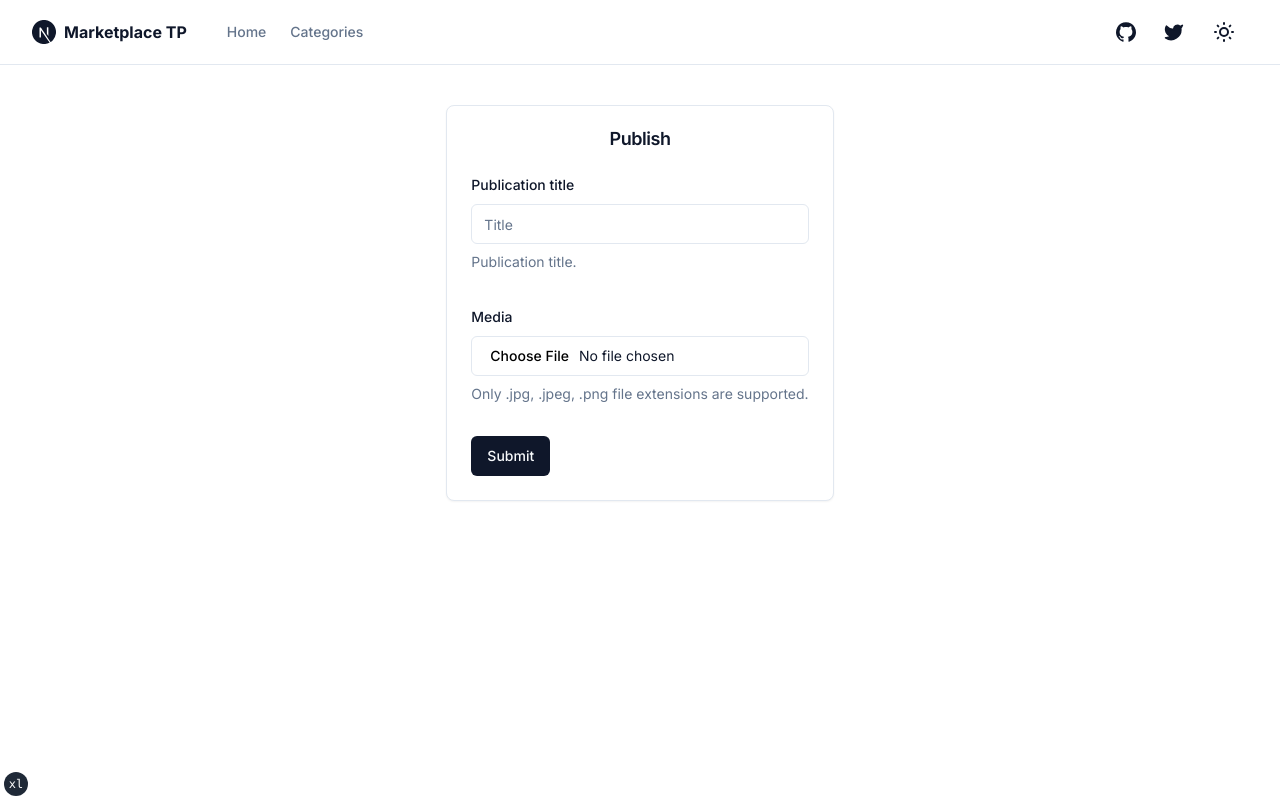
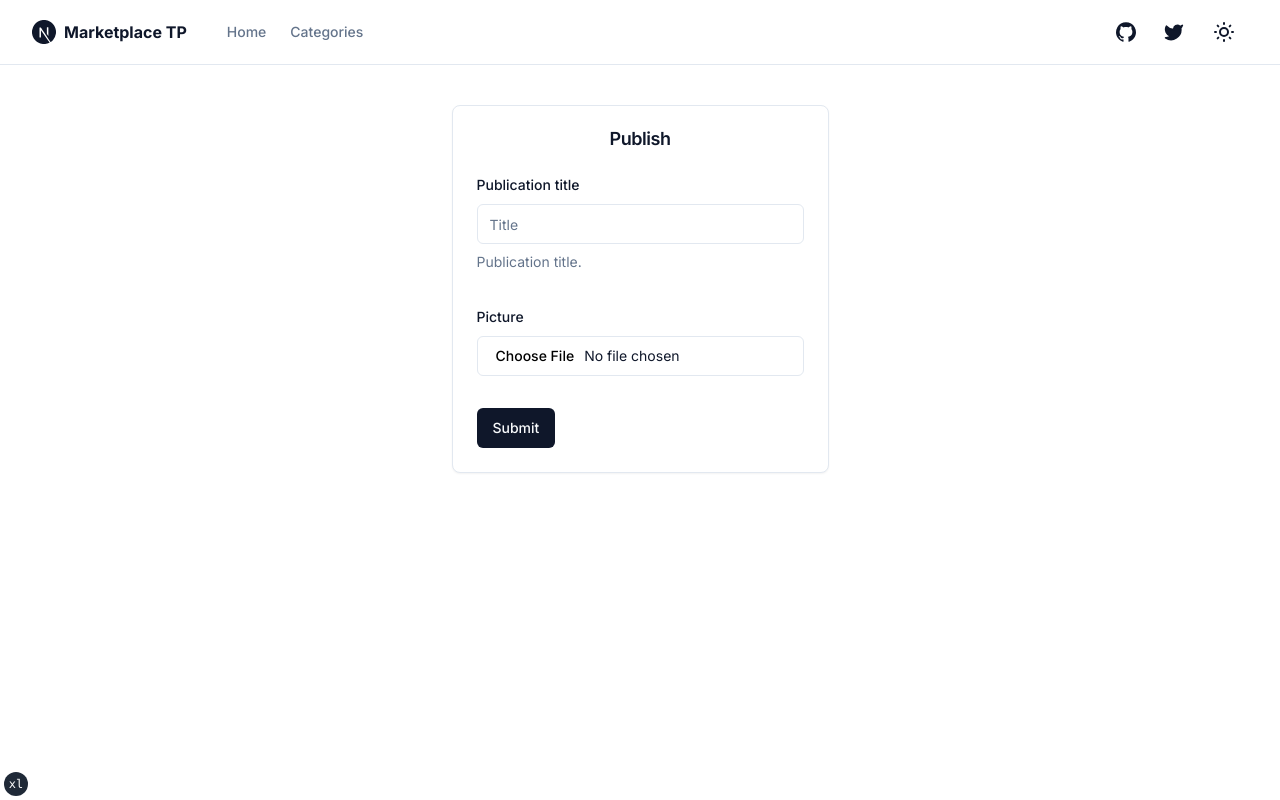
Before and after one commit to emilianorios1/asdasd, a Next.js app: page /publish in a window 1280 px wide. Built offline with nearby package versions, Linux system fonts and the light colour scheme.

Commit message:
feat: added cloudinary image upload

```diff
--- a/app/publish/form.tsx
+++ b/app/publish/form.tsx
@@ -23,7 +23,15 @@ const formSchema = z.object({
   title: z.string().min(2, {
     message: "Username must be at least 2 characters.",
   }),
-  photo: z.instanceof(File)
+  picture: z.any()
+  .refine(
+    (file) => file?.size <= 500000,
+    `Max image size is 5MB.`
+    )
+  .refine(
+    (file) => ["image/jpeg", "image/jpg", "image/png", "image/webp"].includes(file?.type),
+    "Only .jpg, .jpeg, .png and .webp formats are supported."
+  )
 })
 
 export function PublishForm() {
@@ -32,22 +40,26 @@ export function PublishForm() {
   const form = useForm<z.infer<typeof formSchema>>({
     resolver: zodResolver(formSchema),
     defaultValues: {
-      title: "",
-      photo: new File([], "")
+      title: ""
     },
   })
 
-  // 2. Define a submit handler.
+
   async function onSubmit(values: z.infer<typeof formSchema>) {
-    // Do something with the form values.
-    // ✅ This will be type-safe and validated.
-    //await fetch(process.env.NEXT_PUBLIC_API_BASE_URL + "/api/categories", {
-      //method: "POST",
-      //headers: { "Content-Type": "application/json" },
-      //body: JSON.stringify(values),
-    //})
     console.log(values)
-
+    const cloudinaryImageData = new FormData();
+    cloudinaryImageData.append("file", values.picture);
+    cloudinaryImageData.append("upload_preset", "aakc5a85");
+    const uploadResponse = await fetch(
+      "https://api.cloudinary.com/v1_1/dsw-publications/image/upload",
+      {
+        method: "POST",
+        body: cloudinaryImageData,
+      }
+    );
+    const uploadedImageData = await uploadResponse.json();
+    const imageUrl = uploadedImageData.secure_url;
+    console.log(imageUrl);
     router.refresh()
   }
 
@@ -72,24 +84,25 @@ export function PublishForm() {
         />
         <FormField
           control={form.control}
-          name="photo"
-          render={({ field }) => (
+          name="picture"
+          render={({ field: { value, onChange, ...fieldProps } }) => (
             <FormItem>
-              <FormLabel>Media</FormLabel>
+              <FormLabel>Picture</FormLabel>
               <FormControl>
                 <Input
-                  accept=".jpg, .jpeg, .png,"
+                  {...fieldProps}
+                  placeholder="Picture"
                   type="file"
-                  required
+                  accept="image/*"
+                  onChange={(event) =>
+                    onChange(event.target.files && event.target.files[0])
+                  }
                 />
               </FormControl>
-              <FormDescription>
-                Only .jpg, .jpeg, .png file extensions are supported.
-              </FormDescription>
               <FormMessage />
             </FormItem>
           )}
-          />
+/>
         <Button type="submit">Submit</Button>
       </form>
     </Form>
```
